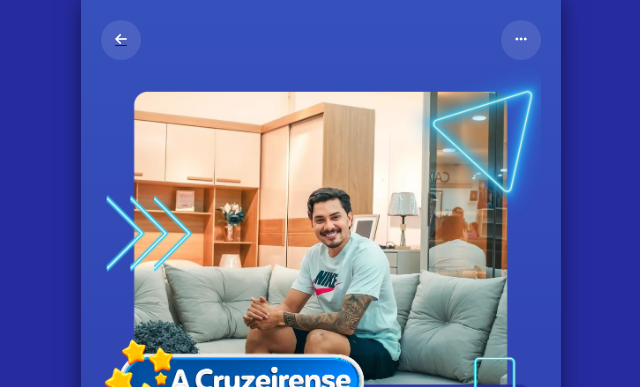
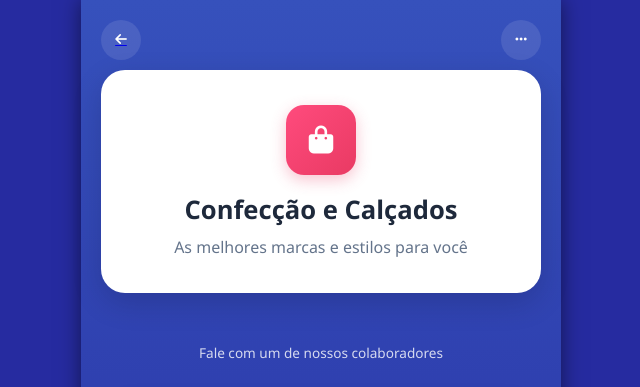
Before and after one commit to LuizTh3/linktree, a plain HTML site: page pages/confeccao&calcados.html in a window 1280 px wide. Shown: the top 387 px of the page, without its empty margins (319-959 px from the left). Drawn offline with Linux system fonts and the light colour scheme.

Commit message:
test: implementação de um novo header para as páginas de contatos

```diff
--- a/assets/styles/index.css
+++ b/assets/styles/index.css
@@ -141,7 +141,7 @@ header {
     display: flex;
     flex-direction: column;
     align-items: center;
-    justify-content: center;
+    justify-content: space-between;
     text-decoration: none;
     color: white;
     border-radius: 16px;
@@ -162,6 +162,7 @@ header {
 
 .link-thumb {
     width: 100%;
+    height: 75%;
     flex: 1;
     border-radius: 12px;
     overflow: hidden;
@@ -179,9 +180,11 @@ header {
 
 /* Texto do botão */
 .link-text {
+    width: 100%;
+    height: 25%;
     text-align: center;
     font-weight: 600;
-    font-size: 0.9rem;
+    font-size: 0.85rem;
     line-height: 1.2;
     text-shadow: 0 1px 2px rgba(0,0,0,0.2);
 }
@@ -225,7 +228,6 @@ header {
 .cta-btn:hover {
     background-color: #f0f0f0;
 }
-
 
 .no-img-thumb {
     background: rgba(255,255,255,0.2);
@@ -319,3 +321,60 @@ header {
 .collab-card:hover .whatsapp-icon {
     background-color: #1ebe57;
 }
+
+.info-card {
+    background-color: #ffffff;
+    width: 100%;
+    border-radius: 24px; /* Bordas bem arredondadas */
+    padding: 35px 20px;
+    display: flex;
+    flex-direction: column;
+    align-items: center;
+    text-align: center;
+    /* Sombra suave para destacar do fundo */
+    box-shadow: 0 10px 30px rgba(0, 0, 0, 0.15);
+    margin-top: -10px;
+    margin-bottom: 30px;
+    position: relative;
+    z-index: 1;
+}
+
+/* O quadrado rosa do ícone */
+.card-icon-container {
+    background: linear-gradient(135deg, #ff4b7d, #e93a63);
+    width: 70px;
+    height: 70px;
+    border-radius: 18px;
+    display: flex;
+    align-items: center;
+    justify-content: center;
+    margin-bottom: 20px;
+    box-shadow: 0 5px 15px rgba(233, 58, 99, 0.3);
+}
+
+/* O ícone dentro do quadrado rosa */
+.card-icon-container i {
+    color: white;
+    font-size: 28px;
+}
+
+/* Título principal do card */
+.card-title {
+    font-family: 'Segoe UI', Tahoma, Geneva, Verdana, sans-serif;
+    color: #1e293b; /* Cor escura (quase preto) */
+    font-size: 1.6rem;
+    font-weight: 800;
+    margin-bottom: 10px;
+    line-height: 1.2;
+}
+
+/* Subtítulo do card */
+.card-subtitle {
+    font-family: 'Segoe UI', Tahoma, Geneva, Verdana, sans-serif;
+    color: #64748b; /* Cor cinza azulado */
+    font-size: 1rem;
+    font-weight: 500;
+    line-height: 1.4;
+}
+
+/* Pequeno ajuste no CSS antigo para remover estilos da imagem que não existem mais */
--- a/pages/confeccao&calcados.html
+++ b/pages/confeccao&calcados.html
@@ -29,10 +29,16 @@
 
         <!-- PERFIL -->
         <div class="profile-section">
-            <img src="../assets/images/matriz.png" alt="Banner Matriz" class="profile-banner">
+            <div class="info-card">
+                <div class="card-icon-container">
+                    <i class="fa-solid fa-bag-shopping"></i>
+                </div>
+                <h1 class="card-title">Confecção e Calçados</h1>
+                <p class="card-subtitle">As melhores marcas e estilos para você</p>
+            </div>
+
         </div>
 
-        <div class="section-title">Confecção e Calçados</div>
         <p class="sub-title">Fale com um de nossos colaboradores</p>
 
         <div class="collaborator-list">
```
